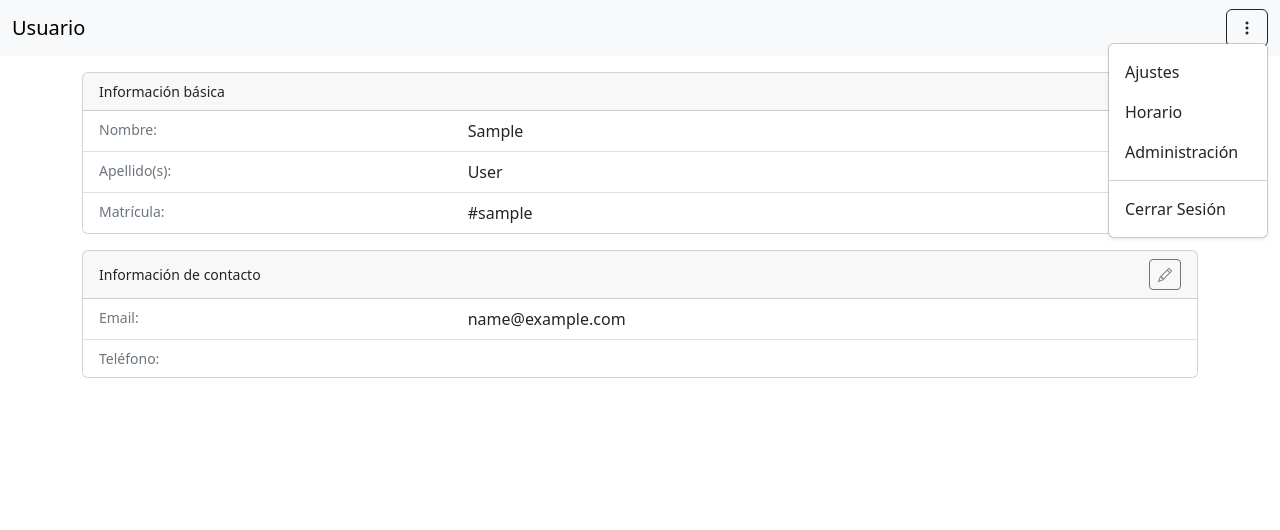
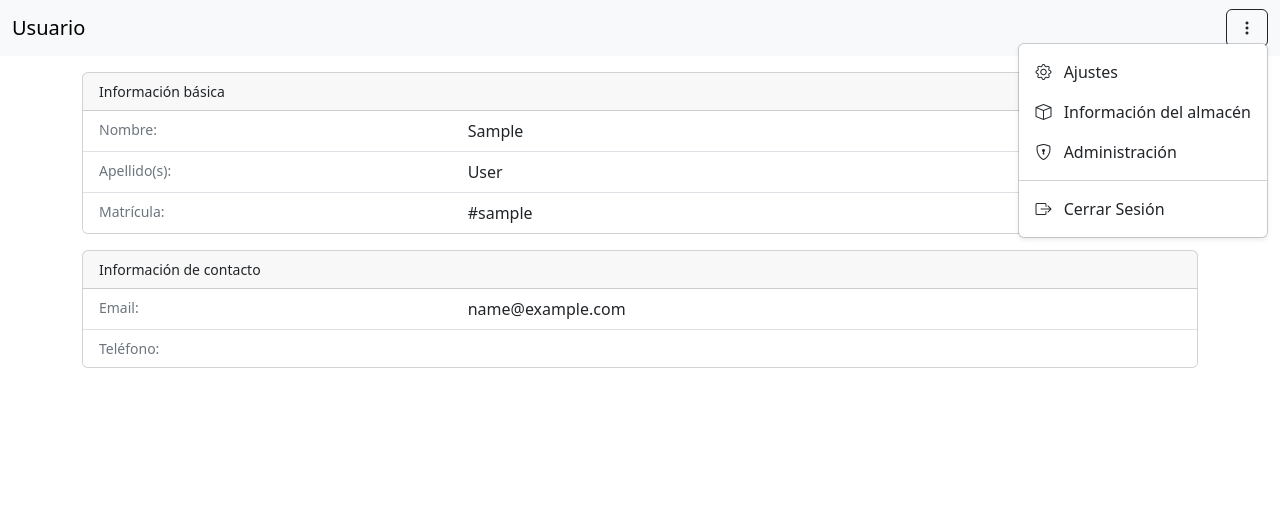
Before and after one commit to Galindo-lab/prestamos, a Django app: page /profile/ in a window 1280 px wide, after a click that opens the changed part. Shown: the top 530 px of the page. Run offline with Django 5.2, Linux system fonts and the light colour scheme; the visitor is signed in with stand-in values (Sample User, id 1); some libraries are stand-ins or nearby versions.

Commit message:
pantallas actualizadas

```diff
--- a/templates/navegation/top.html
+++ b/templates/navegation/top.html
@@ -13,23 +13,35 @@
                 style="position: absolute; inset: 0px 0px auto auto; margin: 0px; transform: translate3d(0px, 34px, 0px);"
                 data-popper-placement="bottom-end">
                 <li>
-                    <a class="dropdown-item py-2" href="{% url 'settings' %}">Ajustes</a>
+                    <a class="dropdown-item py-2" href="{% url 'settings' %}">
+                        <i class="bi bi-gear"></i>
+                        <span class="ms-2">Ajustes</span>
+                    </a>
                 </li>
                 <li>
-                    <a class="dropdown-item py-2" href="{% url 'schedule' %}">Horario</a>
+                    <a class="dropdown-item py-2" href="{% url 'schedule' %}">
+                        <i class="bi bi-box"></i>
+                        <span class="ms-2">Información del almacén</span>
+                    </a>
                 </li>
-                    {% if user.is_staff %}
-                    <li>
-                        <a class="dropdown-item py-2" href="{% url 'admin:index' %}">Administración</a>
-                    </li>
-                    {% endif %}
+                {% if user.is_staff %}
+                <li>
+                    <a class="dropdown-item py-2" href="{% url 'admin:index' %}">
+                        <i class="bi bi-shield-lock"></i>
+                        <span class="ms-2">Administración</span>
+                    </a>
+                </li>
+                {% endif %}
                 <li>
                     <hr class="dropdown-divider">
                 </li>
                 <li>
                     <form method="post" action="{% url 'logout' %}" class="d-inline">
                     {% csrf_token %}
-                    <button name="logout-submit" type="submit" class="dropdown-item py-2">Cerrar Sesión</button>
+                    <button name="logout-submit" type="submit" class="dropdown-item py-2">
+                        <i class="bi bi-box-arrow-right"></i>
+                        <span class="ms-2">Cerrar Sesión</span>
+                    </button>
                 </form>
                 </li>
             </ul>
--- a/templates/user_profile.html
+++ b/templates/user_profile.html
@@ -38,9 +38,6 @@
     <div class="card mt-3">
         <div class="card-header d-flex justify-content-between align-items-center">
             <span class="small">Información de contacto</span>
-        <button class="btn btn-sm btn-outline-secondary">
-            <i class="bi bi-pencil"></i>
-        </button>
         </div>
 
         <ul class="list-group list-group-flush">
@@ -58,7 +55,6 @@
             </li>
         </ul>
     </div>
-
 
 
     {% comment %}
```
Also changed, not shown: prestamos/forms.py (+6 -1 lines), templates/settings.html (+18 -1 lines). Lines whose indentation alone changed are shown as unchanged.
